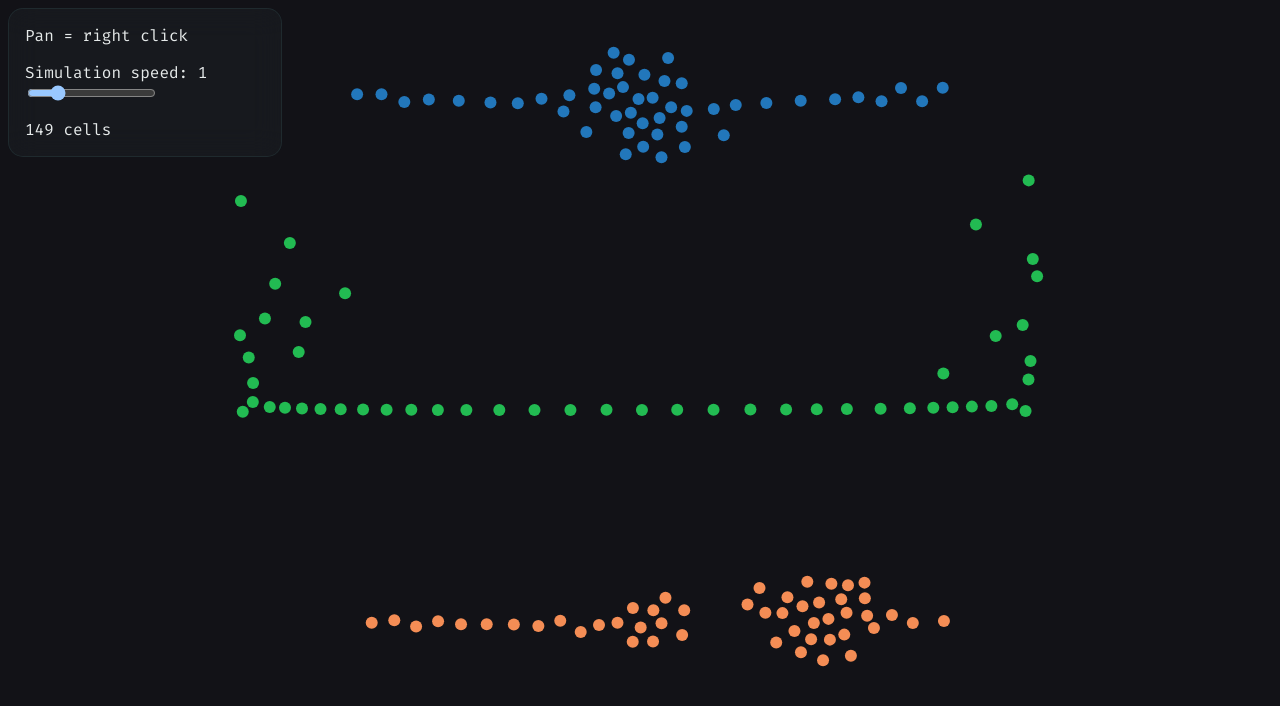
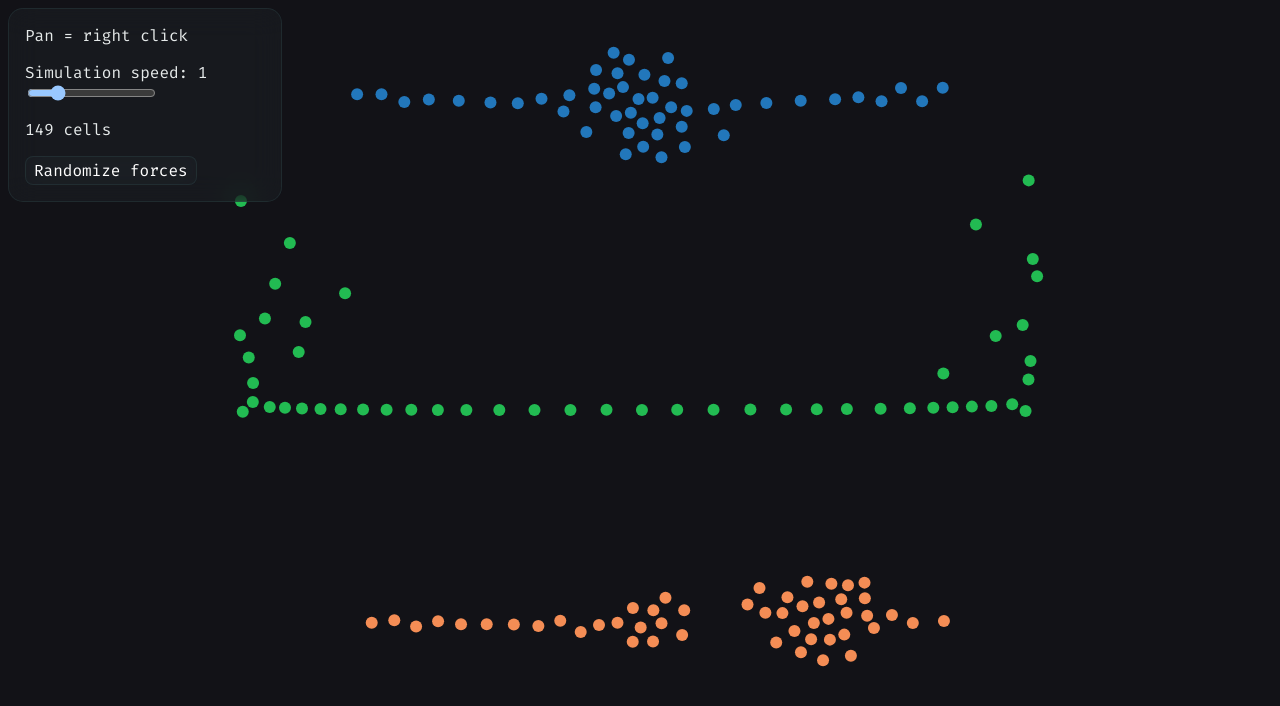
Before and after one commit to LarsMans64/life, a Vue app: page / in a window 1280 px wide. Shown: the top 706 px of the page. Built offline with nearby package versions, Linux system fonts and the light colour scheme.

Commit message:
Randomize button

```diff
--- a/src/App.vue
+++ b/src/App.vue
@@ -1,6 +1,6 @@
 <script setup lang="ts">
 import {onMounted, ref, useTemplateRef} from "vue";
-import {drawWorld, updateWorld} from "@/scripts/world.ts";
+import {drawWorld, randomizeFamilyBeef, updateWorld} from "@/scripts/world.ts";
 import {setupCamera, updateCamera} from "@/scripts/camera.ts";
 import {dudeInfo, simulationSpeed} from "@/scripts/global.ts";
 
@@ -51,6 +51,9 @@ function update() {
     <div>
       {{ dudeInfo.count }} cells
     </div>
+    <div>
+      <button @click="randomizeFamilyBeef">Randomize forces</button>
+    </div>
   </div>
 </template>
 
@@ -81,4 +84,27 @@ canvas {
   flex-direction: column;
   align-items: start;
 }
+
+button {
+  backdrop-filter: blur(15px);
+  background: rgb(31 36 43 / 0.39);
+  border: 1px solid rgb(53 83 87 / 0.3);
+  border-radius: 8px;
+
+  font: inherit;
+  cursor: pointer;
+  padding: .2rem .5rem;
+
+  transition: background-color 100ms ease-out;
+
+  &:hover {
+    background: rgb(56 63 73 / 0.39);
+    border: 1px solid rgb(72 108 113 / 0.3);
+  }
+
+  &:active {
+    background: rgb(82 91 104 / 0.39);
+    border: 1px solid rgb(107 148 154 / 0.3);
+  }
+}
 </style>
--- a/src/scripts/world.ts
+++ b/src/scripts/world.ts
@@ -9,6 +9,7 @@ export interface Dude {
     family: number
 }
 
+const beefSpread = 20;
 const beefStrength = 4;
 const collideStrength = 50;
 const dudeRadius = .3;
@@ -16,7 +17,9 @@ const dudeMass = Math.PI * dudeRadius ** 2;
 
 const dudes: Dude[] = makeDudes(50, 4);
 
-const familyBeef: Map<number, Map<number, number>> = new Map([
+type FamilyBeef = Map<number, Map<number, number>>;
+
+let familyBeef: FamilyBeef = new Map([
     [1, new Map([[1, 6], [2, 10], [3, 10], [4, -5]])],
     [2, new Map([[1, -20], [2, 0], [3, -20], [4, 20]])],
     [3, new Map([[1, -7], [2, 0], [3, 15], [4, -3]])],
@@ -106,3 +109,15 @@ function makeDude(pos: Vec, family: number) {
         family,
     }
 }
+
+export function randomizeFamilyBeef() {
+    const families = 4;
+    familyBeef = new Map();
+    for (let i = 0; i < families; i++) {
+        const family = new Map<number, number>();
+        for (let j = 0; j < families; j++) {
+            family.set(j, (Math.random() - 0.5) * 2 * beefSpread);
+        }
+        familyBeef.set(i, family);
+    }
+}
```
